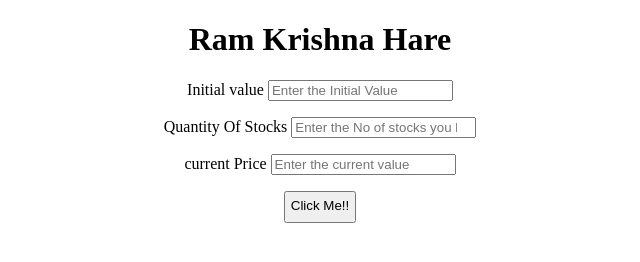
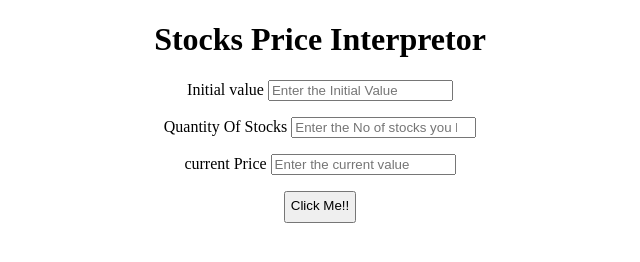
Before and after one commit to krishnaSai99/Stocks, a plain HTML site: page index.html in a window 1280 px wide. Shown: the whole page, without its empty margins (320-960 px from the left). Drawn offline with Linux system fonts and the light colour scheme.

Commit message:
updated the html file

```diff
--- a/index.html
+++ b/index.html
@@ -10,7 +10,7 @@
 </head>
 
 <body>
-    <h1> Ram Krishna Hare </h1>
+    <h1> Stocks Price Interpretor </h1>
     <div id="container">
 
         <label for="initial-price"> Initial value
```
